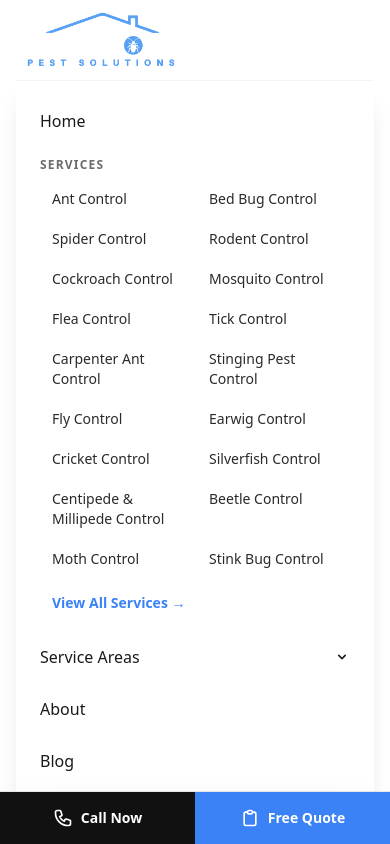
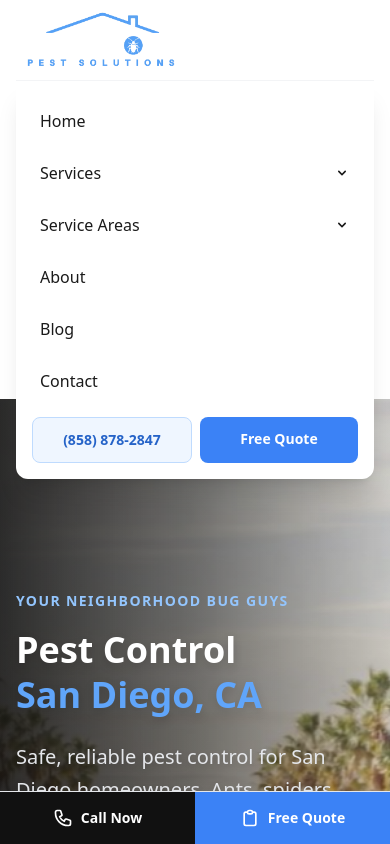
Before and after one commit to thebenkeene/neighbors-pest-solutions, a Next.js app: page / in a window 390 px wide. Both pictures are taken after a click on the button "Toggle menu". Shown: the top 844 px of the page. Built offline with nearby package versions, Linux system fonts and the light colour scheme.

Commit message:
mobile menu

```diff
--- a/src/components/Header.tsx
+++ b/src/components/Header.tsx
@@ -29,6 +29,7 @@ export default function Header() {
   const [mobileMenuOpen, setMobileMenuOpen] = useState(false);
   const [servicesOpen, setServicesOpen] = useState(false);
   const [areasOpen, setAreasOpen] = useState(false);
+  const [mobileServicesOpen, setMobileServicesOpen] = useState(false);
   const [mobileAreasOpen, setMobileAreasOpen] = useState(false);
   const [scrolled, setScrolled] = useState(false);
   const [mounted, setMounted] = useState(false);
@@ -47,6 +48,11 @@ export default function Header() {
     window.addEventListener('scroll', handleScroll, { passive: true });
     return () => window.removeEventListener('scroll', handleScroll);
   }, []);
+
+  useEffect(() => {
+    document.body.style.overflow = mobileMenuOpen ? 'hidden' : '';
+    return () => { document.body.style.overflow = ''; };
+  }, [mobileMenuOpen]);
 
   // Close dropdowns on outside click
   useEffect(() => {
@@ -275,17 +281,32 @@ export default function Header() {
 
           {/* Mobile Menu */}
           {mobileMenuOpen && (
-            <div className="lg:hidden bg-white border-t border-gray-100 py-4 shadow-xl rounded-b-xl">
+            <div className="lg:hidden bg-white border-t border-gray-100 py-4 shadow-xl rounded-b-xl max-h-[75vh] overflow-y-auto overscroll-contain">
               <div className="flex flex-col space-y-1 px-2">
                 <Link href="/" className="px-4 py-3 text-dark-700 hover:bg-primary-50 hover:text-primary-700 rounded-lg font-medium transition-colors" onClick={() => setMobileMenuOpen(false)}>Home</Link>
-                <div className="px-4 py-2">
-                  <p className="text-xs font-semibold text-dark-400 uppercase tracking-widest mb-2">Services</p>
-                  <div className="grid grid-cols-2 gap-1">
-                    {navServices.map((s) => (
-                      <Link key={s.href} href={s.href} className="py-2 px-3 text-sm text-dark-600 hover:text-primary-600 hover:bg-primary-50 rounded-lg transition-colors" onClick={() => setMobileMenuOpen(false)}>{s.name}</Link>
-                    ))}
+                <div>
+                  <button
+                    className="w-full flex items-center justify-between px-4 py-3 text-dark-700 hover:bg-primary-50 hover:text-primary-700 rounded-lg font-medium transition-colors"
+                    onClick={() => setMobileServicesOpen(!mobileServicesOpen)}
+                  >
+                    <span>Services</span>
+                    <svg className={`h-4 w-4 transition-transform duration-200 ${mobileServicesOpen ? 'rotate-180' : ''}`} fill="currentColor" viewBox="0 0 20 20">
+                      <path fillRule="evenodd" d="M5.293 7.293a1 1 0 011.414 0L10 10.586l3.293-3.293a1 1 0 111.414 1.414l-4 4a1 1 0 01-1.414 0l-4-4a1 1 0 010-1.414z" clipRule="evenodd" />
+                    </svg>
+                  </button>
+                  <div
+                    className="overflow-hidden transition-all duration-300 ease-in-out"
+                    style={{ maxHeight: mobileServicesOpen ? '600px' : '0px' }}
+                  >
+                    <div className="px-4 pb-2">
+                      <div className="grid grid-cols-2 gap-1">
+                        {navServices.map((s) => (
+                          <Link key={s.href} href={s.href} className="py-2 px-3 text-sm text-dark-600 hover:text-primary-600 hover:bg-primary-50 rounded-lg transition-colors" onClick={() => setMobileMenuOpen(false)}>{s.name}</Link>
+                        ))}
+                      </div>
+                      <Link href="/services" className="block mt-2 py-2 px-3 text-sm text-primary-600 font-semibold hover:bg-primary-50 rounded-lg transition-colors" onClick={() => setMobileMenuOpen(false)}>View All Services →</Link>
+                    </div>
                   </div>
-                  <Link href="/services" className="block mt-2 py-2 px-3 text-sm text-primary-600 font-semibold hover:bg-primary-50 rounded-lg transition-colors" onClick={() => setMobileMenuOpen(false)}>View All Services →</Link>
                 </div>
                 {/* Mobile Areas Expandable */}
                 <div>
```
